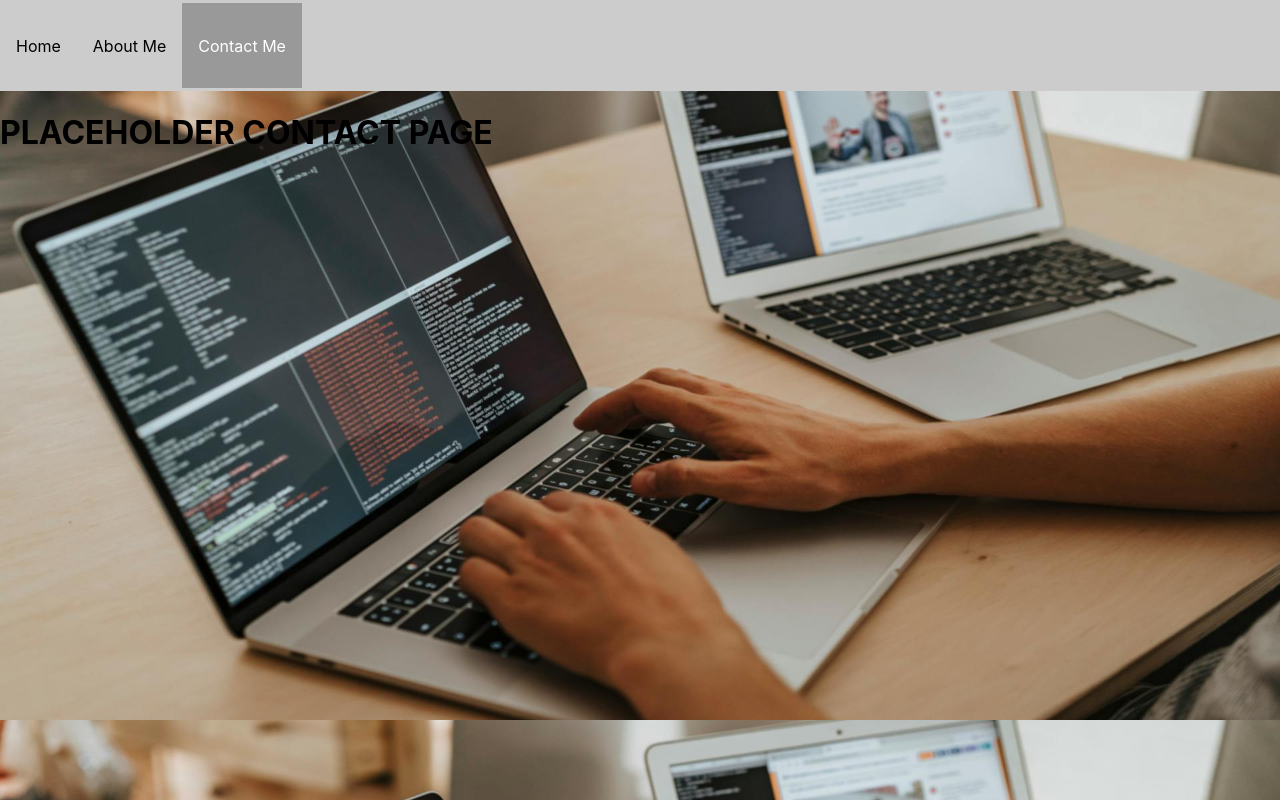
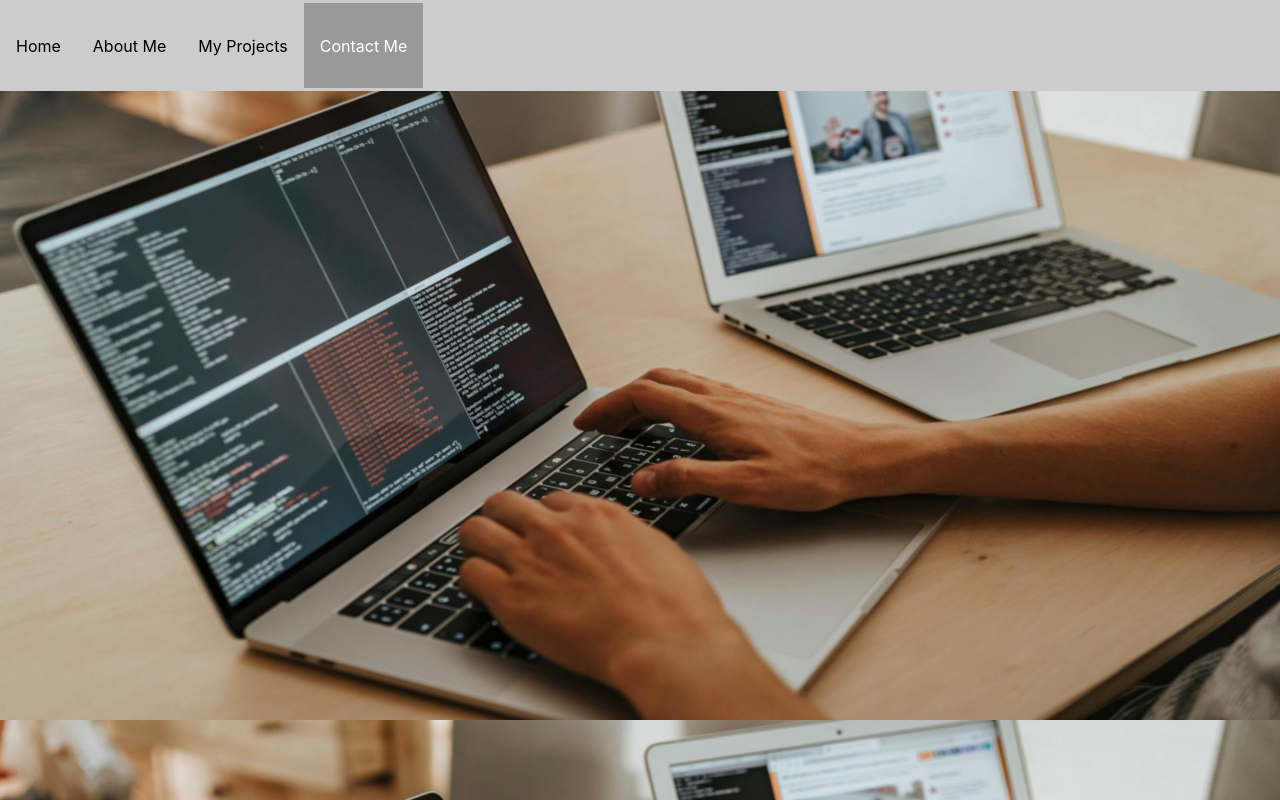
Before and after one commit to dcsrock1/CV-site, a React (Create React App) app: page /contact in a window 1280 px wide. Built offline with nearby package versions, Linux system fonts and the light colour scheme.

Commit message:
Added Project page

```diff
--- a/src/App.css
+++ b/src/App.css
@@ -1,38 +1,4 @@
-.App {
-  text-align: center;
+body {
+  background-image: url("/public/background1920x1080.jpg");
+  background-size: cover;
 }
-
-.App-logo {
-  height: 40vmin;
-  pointer-events: none;
-}
-
-@media (prefers-reduced-motion: no-preference) {
-  .App-logo {
-    animation: App-logo-spin infinite 20s linear;
-  }
-}
-
-.App-header {
-  background-color: #282c34;
-  min-height: 100vh;
-  display: flex;
-  flex-direction: column;
-  align-items: center;
-  justify-content: center;
-  font-size: calc(10px + 2vmin);
-  color: white;
-}
-
-.App-link {
-  color: #61dafb;
-}
-
-@keyframes App-logo-spin {
-  from {
-    transform: rotate(0deg);
-  }
-  to {
-    transform: rotate(360deg);
-  }
-}
--- a/src/App.js
+++ b/src/App.js
@@ -4,6 +4,7 @@ import NavComp from "./components/navbar";
 import Home from "./components/home";
 import About from "./components/about";
 import Contact from "./components/contact";
+import Projects from "./components/projects"
 
 
 function App() {
@@ -13,7 +14,8 @@ function App() {
       <Routes>
         <Route path="/" exact element={<Home />}/>
         <Route path="/about" element={<About />}/>
-        <Route path="/contact" element={<Contact />}/>
+        <Route path="/projects" elements={<Projects />}/>
+        <Route path="/contact" elements={<Contact />}/>
       </Routes>
     </BrowserRouter>
   );
--- a/src/components/navbar.js
+++ b/src/components/navbar.js
@@ -15,6 +15,7 @@ function NavComp() {
             <NavMenu>
                 <NavLink to="/" activeStyle>Home</NavLink>
                 <NavLink to="/about" activeStyle>About Me</NavLink>
+                <NavLink to="/projects" activeStyle>My Projects</NavLink>
                 <NavLink to="/contact" activeStyle>Contact Me</NavLink>
             </NavMenu>
         </Nav>
--- a/src/components/projects.js
+++ b/src/components/projects.js
@@ -0,0 +1,9 @@
+import "./style/projects.css"
+
+function Projects() {
+    return (
+        <h1>PLACEHOLDER PROJECT PAGE</h1>
+    );
+}
+
+export default Projects;
--- a/src/components/style/about.css
+++ b/src/components/style/about.css
@@ -0,0 +1,4 @@
+body {
+    background-image: url("/public/background1920x1080.jpg");
+    background-size: cover;
+}
--- a/src/components/style/contact.css
+++ b/src/components/style/contact.css
@@ -0,0 +1,4 @@
+body {
+    background-image: url("/public/background1920x1080.jpg");
+    background-size: cover;
+}
--- a/src/components/style/education.css
+++ b/src/components/style/education.css
@@ -0,0 +1,4 @@
+body {
+    background-image: url("/public/background1920x1080.jpg");
+    background-size: cover;
+}
--- a/src/components/style/projects.css
+++ b/src/components/style/projects.css
@@ -0,0 +1,4 @@
+body {
+    background-image: url("/public/background1920x1080.jpg");
+    background-size: cover;
+}
```
